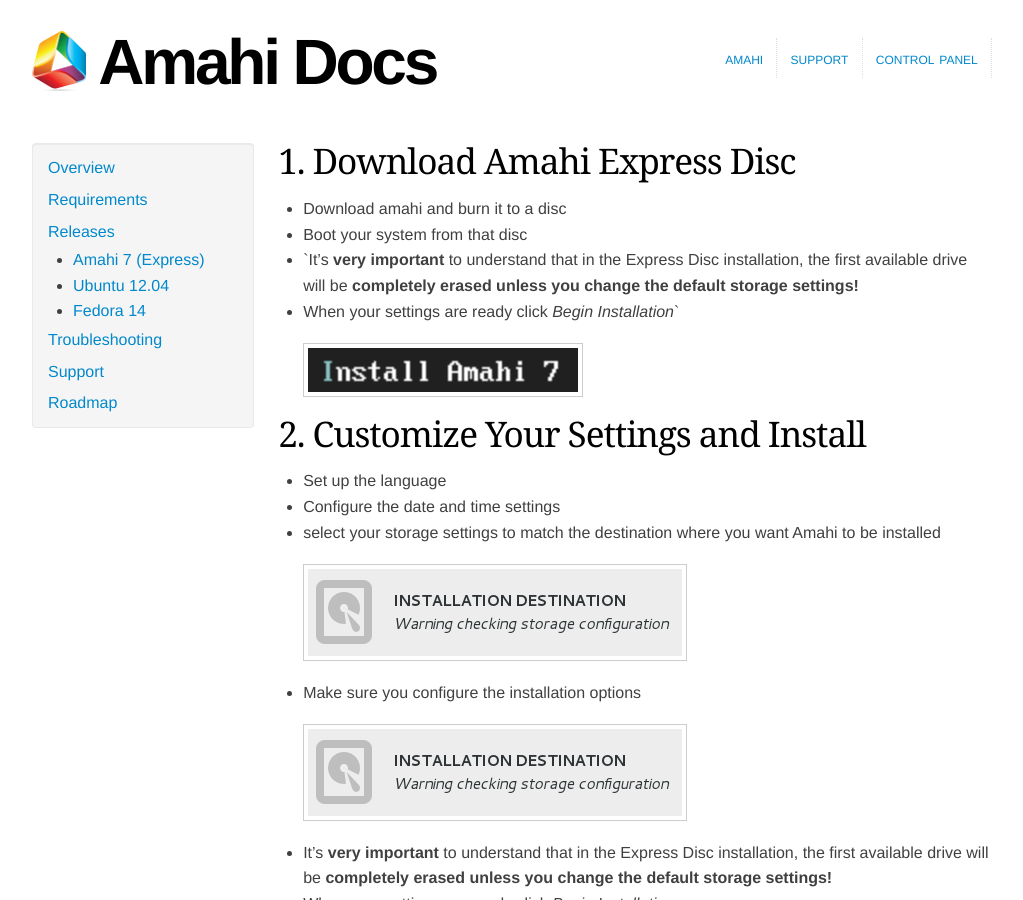
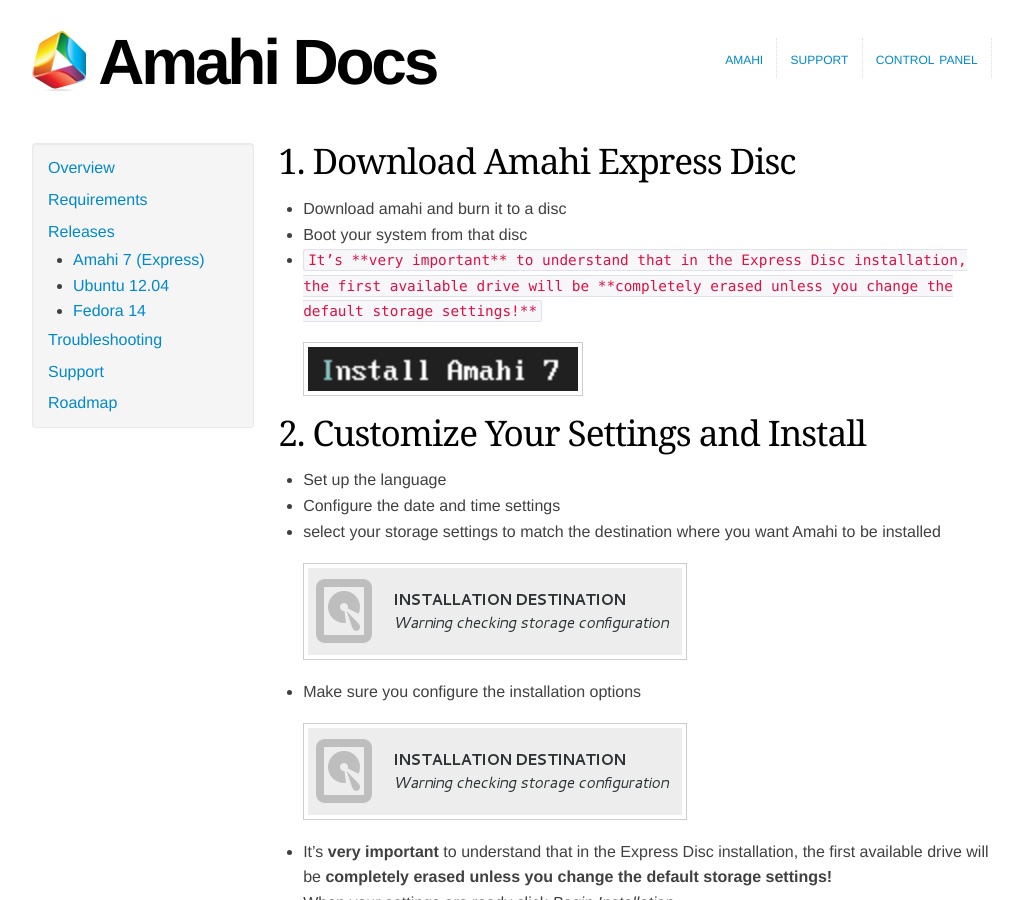
Before and after one commit to amahi/docs, a Jekyll site: the page built from amahi-7-express.md, in a window 1280 px wide and 900 px high. Shown: the whole window, without its empty margins (128-1151 px from the left). Built offline with Jekyll 4.4.1, drawn with Linux system fonts in a browser that asks for light colours; nearby versions of some CDN libraries.

Commit message:
Update amahi-7-express.md

```diff
--- a/amahi-7-express.md
+++ b/amahi-7-express.md
@@ -5,8 +5,7 @@ title: Install Amahi 7 Express Disc
 # 1. Download Amahi Express Disc
 * Download amahi and burn it to a disc
 * Boot your system from that disc
-* `It’s **very important** to understand that in the Express Disc installation, the first available drive will be **completely erased unless you change the default storage settings!**
-* When your settings are ready click _Begin Installation_`
+* `It’s **very important** to understand that in the Express Disc installation, the first available drive will be **completely erased unless you change the default storage settings!**`
 
   <a href="static/images/amahi-7-express/00-boot.png" class="fancybox centered"><img src="static/images/amahi-7-express/00-boot-thumb.png" alt="Boot Amahi" /></a>
 
```
